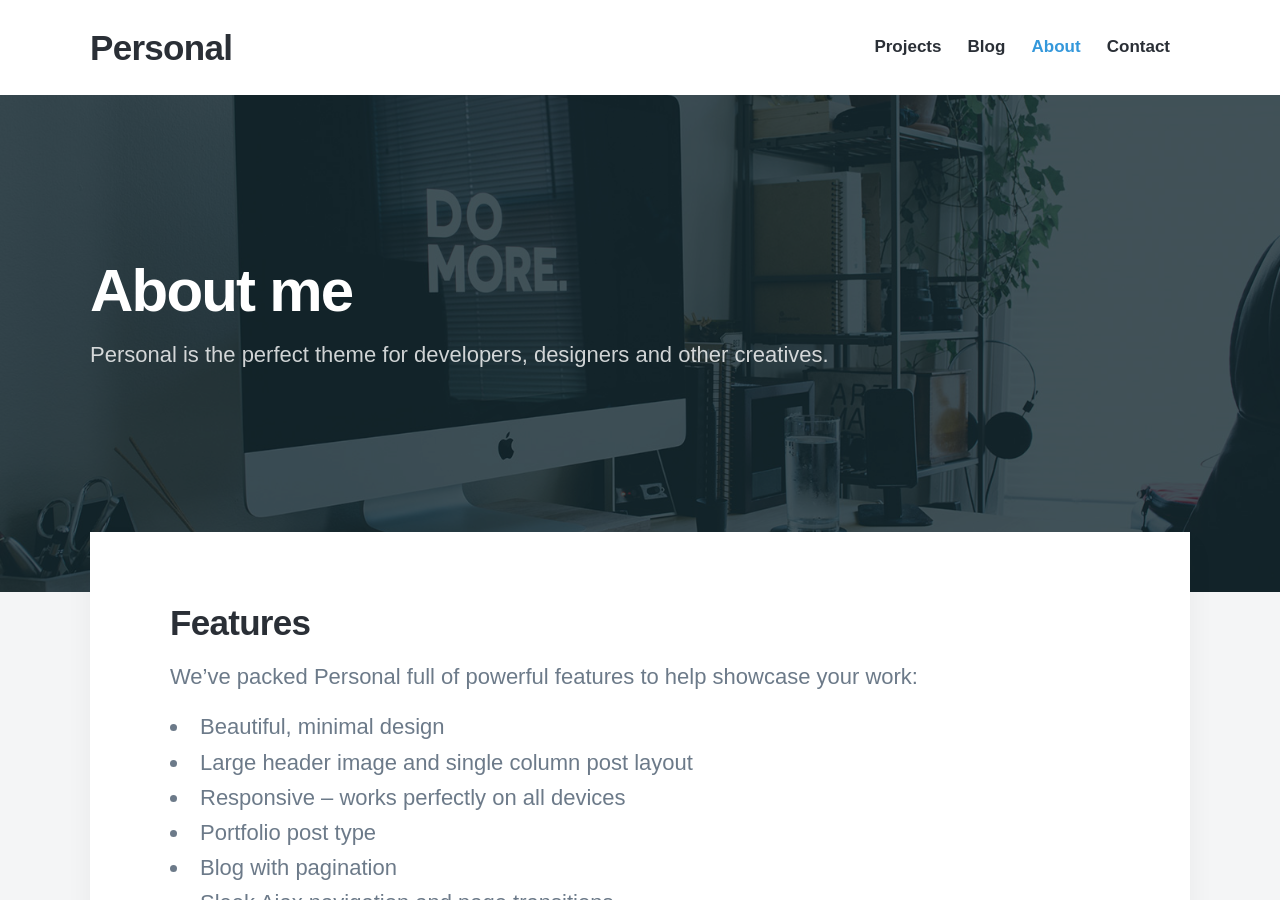
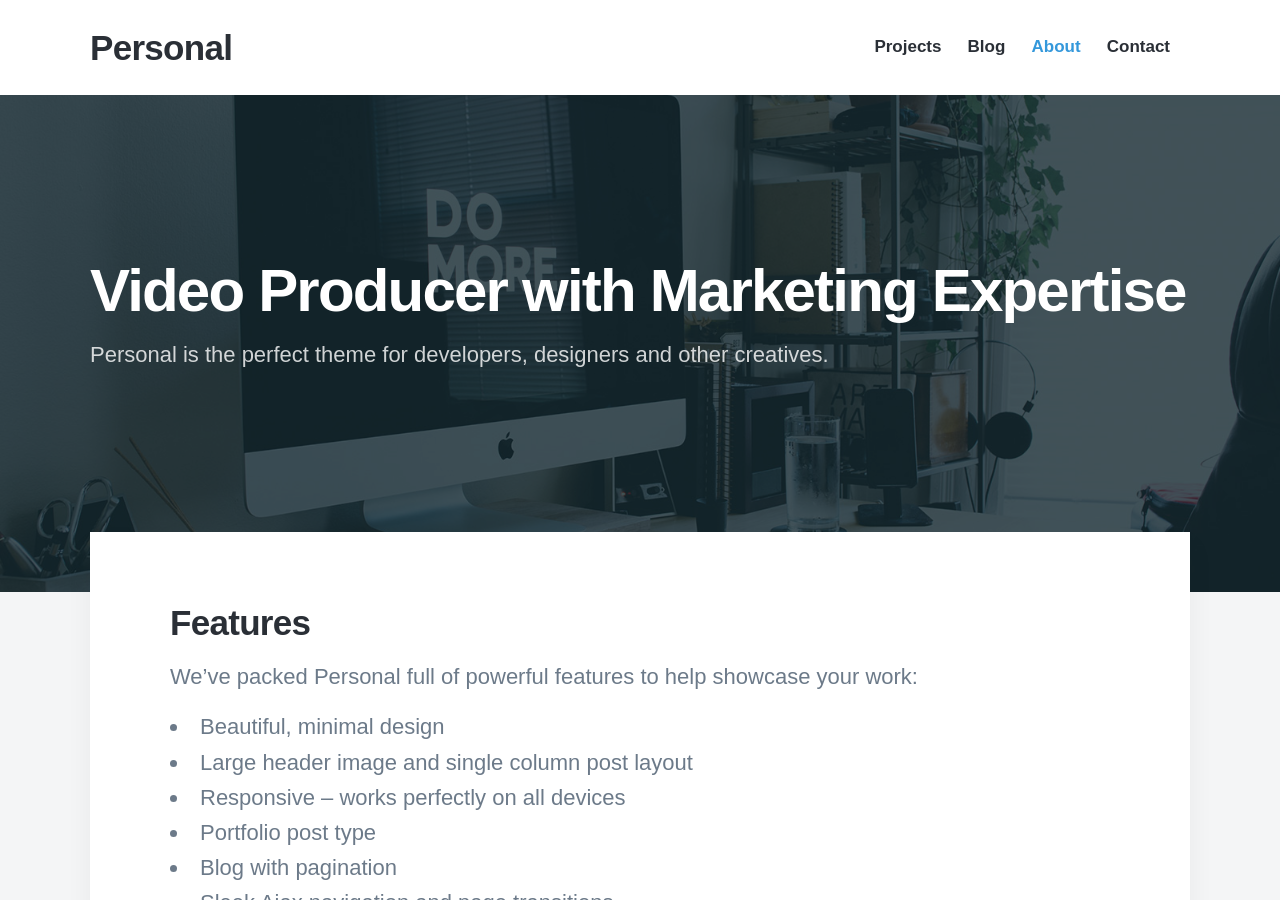
Before and after one commit to adrianomartino/amartino, a Jekyll site: the page built from _pages/about.md, in a window 1280 px wide and 900 px high. Built offline with Jekyll 4.4.1, drawn with Linux system fonts in a browser that asks for light colours; nearby versions of some CDN libraries; some web fonts are replaced.

Commit message:
Update from Forestry.io Adriano Martino updated _pages/about.md

```diff
--- a/_pages/about.md
+++ b/_pages/about.md
@@ -1,10 +1,10 @@
 ---
-title: About me
+title: Video Producer with Marketing Expertise
 subtitle: Personal is the perfect theme for developers, designers and other creatives.
 description: Personal is the perfect theme for developers, designers and other creatives.
-featured_image: /images/demo/about.jpg
+featured_image: "/images/demo/about.jpg"
+
 ---
-
 ## Features
 
 We've packed Personal full of powerful features to help showcase your work:
```
